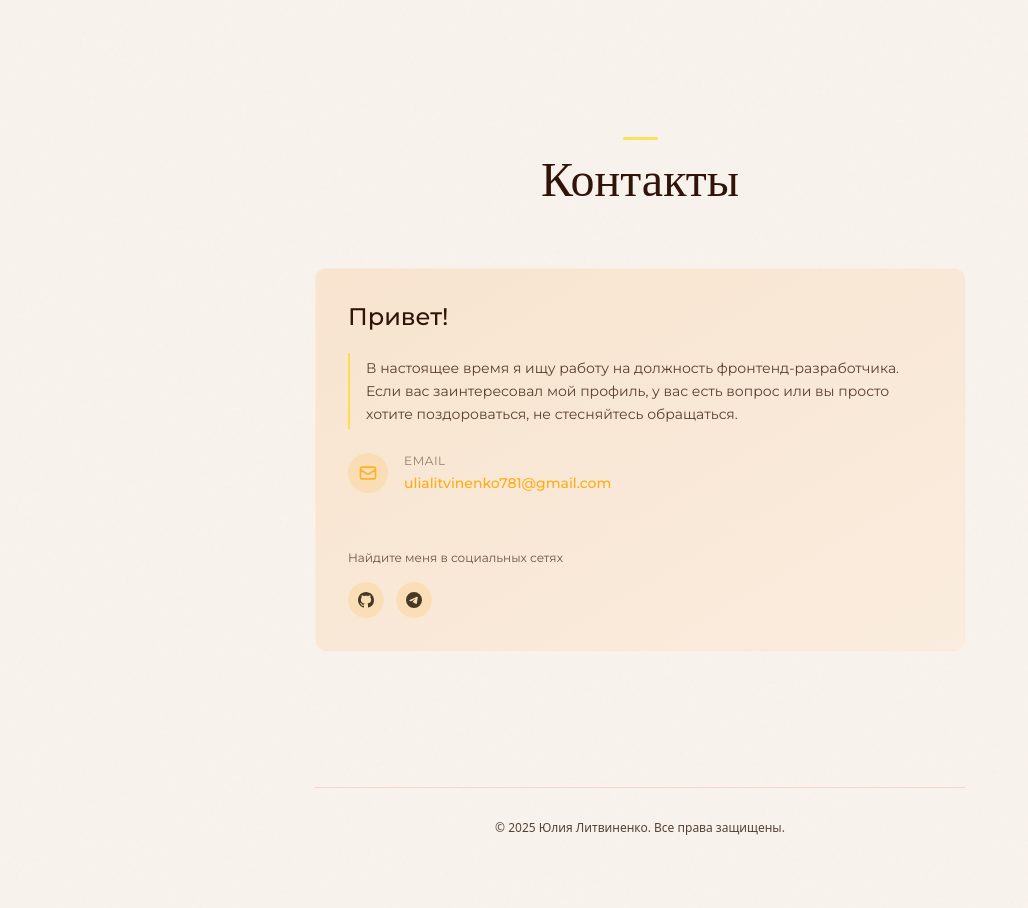
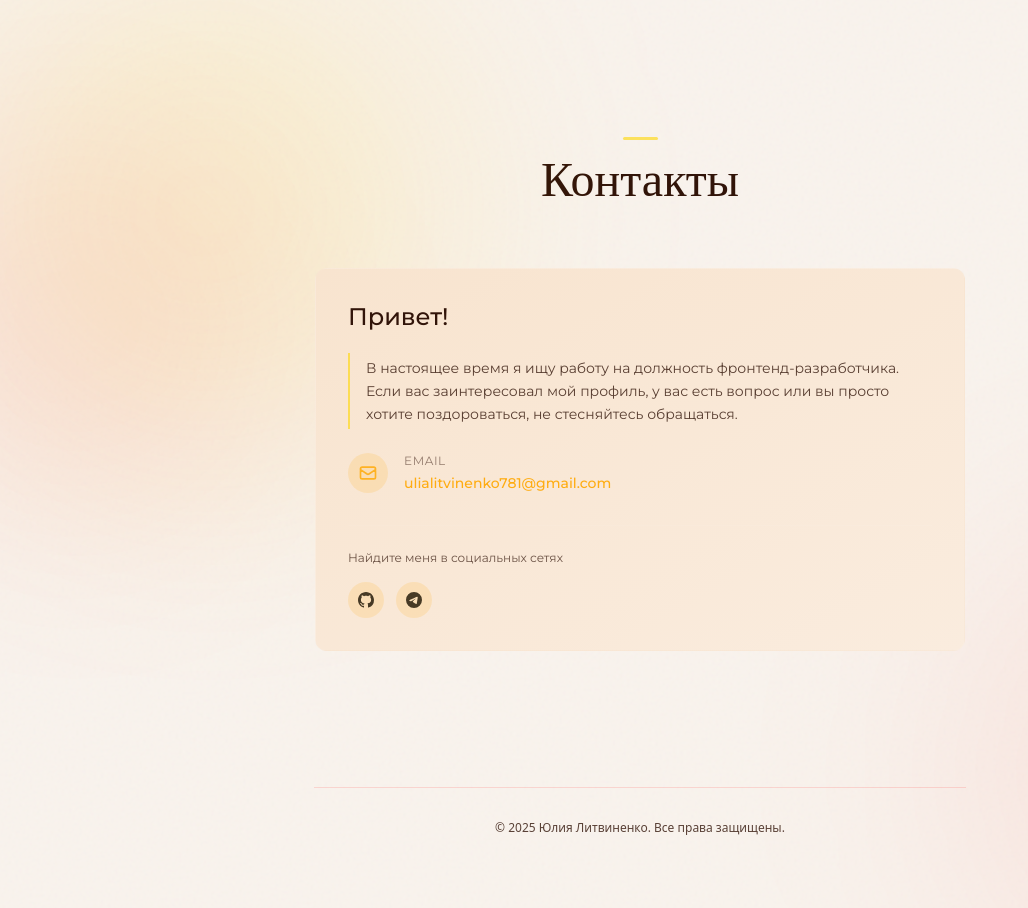
Before and after one commit to MyOwnWorstEnemy-remix/portfolio, a React (Vite) app: page / in a window 1280 px wide. Shown: the part 3320-4228 px from the top of the page, without its empty margins (0-1028 px from the left). Built offline with nearby package versions, Linux system fonts and the light colour scheme; a web font is replaced by a local one.

Commit message:
Contacts and toaster bg color

```diff
--- a/src/components/blocks/contacts.jsx
+++ b/src/components/blocks/contacts.jsx
@@ -10,7 +10,10 @@ function Contacts () {
     const font = useFont();
 
     return (
-        <section  className='py-16 md:py-20 lg:py-24 font-montserrat' id="contact">
+        <section  className='py-16 md:py-20 lg:py-24 font-montserrat relative' id="contact">
+            <div className="absolute top-[-10vh] left-[-13%] w-[50vw] h-[50vw] max-w-[500px] max-h-[500px] bg-[#ffc40021] dark:bg-[#00eeff]/5 rounded-full blur-[120px] z-0"></div>
+            <div className="absolute top-[10vh] left-[-20%] w-[40vw] h-[40vw] max-w-[400px] max-h-[400px] bg-[#ff000010] dark:bg-[#5900ff18] rounded-full blur-[100px] z-0"></div>
+            <div className="absolute top-[60vh] right-[-25%] w-[50vw] h-[50vw] max-w-[500px] max-h-[500px] bg-[#ff000010] dark:bg-[#8000ff17] rounded-full blur-[120px] z-0"></div>
             <SectionTitle text={t("contact.title")} font={font} bgColor={"bg-[#ffd700]/60 dark:bg-[#00eeff]/40"} />
             <div
               className="bg-gradient-to-br from-[#f8e4cf] to-[#faecde] dark:from-[#0f0f0f] dark:to-[#131313] rounded-xl p-5 sm:p-7 md:p-8 border border-white/5 transition-all duration-500 ease-out h-full md:w-1/2 mx-auto md:min-w-[650px] flex flex-col relative overflow-hidden group hover:shadow-[0_0_25px_rgba(255,157,0,0.2)] hover:border-[#ffa70036] dark:hover:shadow-[0_0_25px_rgba(0,238,255,0.05)] dark:hover:border-[#00eeff20]"
--- a/src/components/ui/custom-toaster.jsx
+++ b/src/components/ui/custom-toaster.jsx
@@ -4,7 +4,7 @@ import { AiFillCloseCircle } from "react-icons/ai";
 function CustomToaster ({tst, text}) {
     return (
         <div
-            className="rounded-xl flex items-center gap-3 px-5 py-7 cursor-pointer bg-[#ff000020] dark:bg-[#111111] border border-[#c27676] dark:border-[#00eeff]/50 text-[#ff0000]/40 dark:text-[#00eeff]/50 hover:text-[#ff0000]/70 dark:hover:text-[#00eeff]/70"
+            className="rounded-xl flex items-center gap-3 px-5 py-7 cursor-pointer bg-[#ffdbcb] dark:bg-[#111111] border border-[#c27676] dark:border-[#00eeff]/50 text-[#ff0000]/40 dark:text-[#00eeff]/50 hover:text-[#ff0000]/70 dark:hover:text-[#00eeff]/70"
             onClick={() => toast.dismiss(tst.id)}
         >
             <button
```
